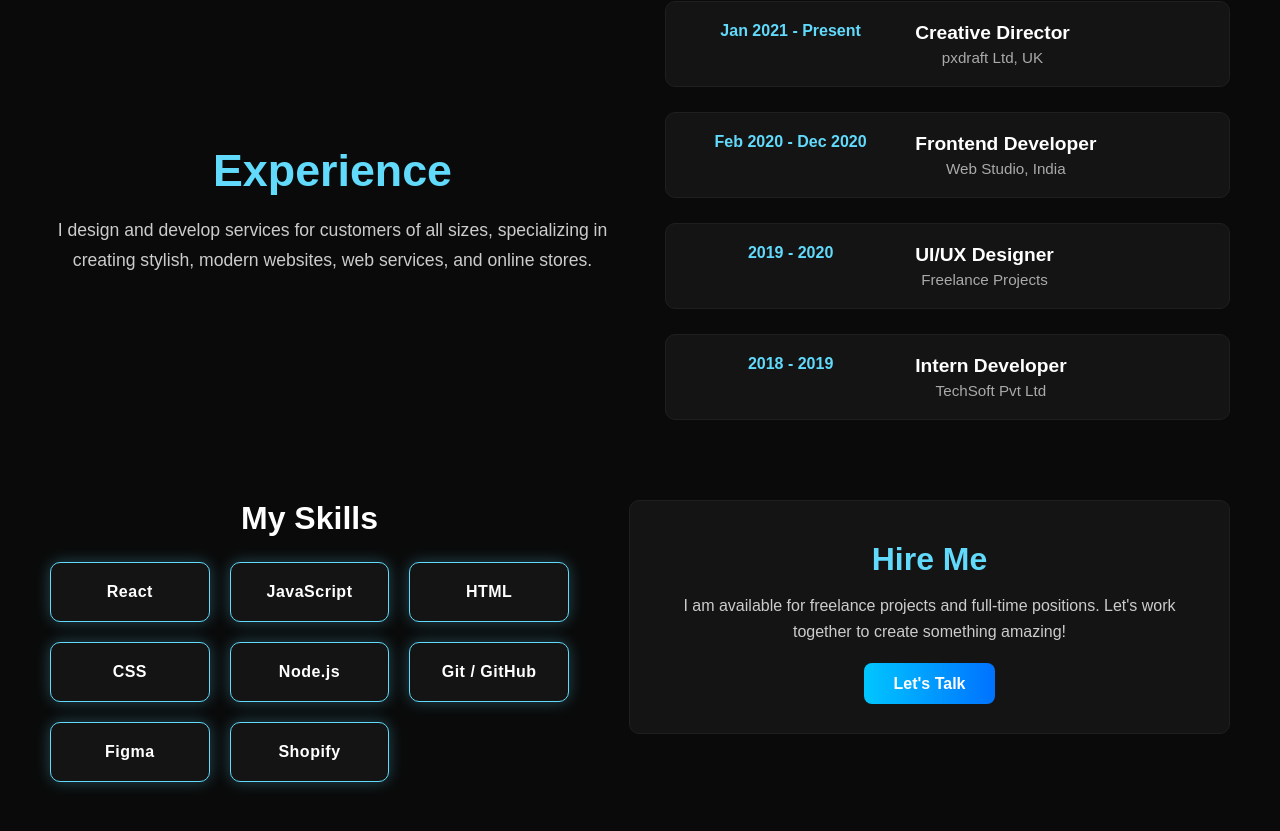
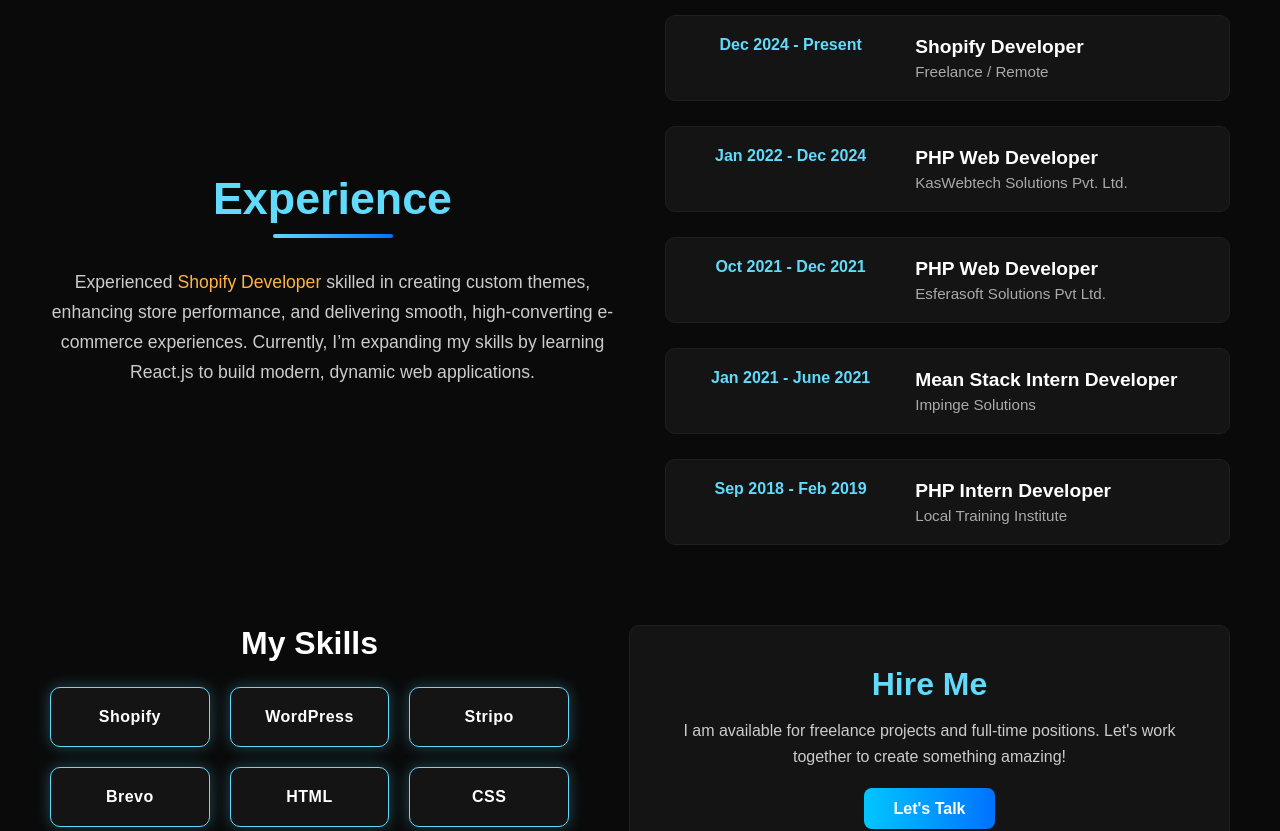
Before and after one commit to shriyachandel/portfolio, a React (Create React App) app: page / in a window 1280 px wide. Shown: the part 1349-2180 px from the top of the page. Built offline with nearby package versions, Linux system fonts and the light colour scheme.

Commit message:
updated skill section

```diff
--- a/src/components/Skills.js
+++ b/src/components/Skills.js
@@ -4,36 +4,53 @@
 const Skills = () => {
   const experiences = [
     {
-      year: "Jan 2021 - Present",
-      title: "Creative Director",
-      company: "pxdraft Ltd, UK",
+      year: "Dec 2024 - Present",
+      title: "Shopify Developer",
+      company: "Freelance / Remote ",
     },
     {
-      year: "Feb 2020 - Dec 2020",
-      title: "Frontend Developer",
-      company: "Web Studio, India",
+      year: "Jan 2022 - Dec 2024",
+      title: "PHP Web Developer",
+      company: "KasWebtech Solutions Pvt. Ltd.",
     },
     {
-      year: "2019 - 2020",
-      title: "UI/UX Designer",
-      company: "Freelance Projects",
+      year: "Oct 2021 - Dec 2021",
+      title: "PHP Web Developer",
+      company: "Esferasoft Solutions Pvt Ltd.",
     },
     {
-      year: "2018 - 2019",
-      title: "Intern Developer",
-      company: "TechSoft Pvt Ltd",
+      year: " Jan 2021 - June 2021",
+      title: "Mean Stack Intern Developer",
+      company: "Impinge Solutions",
+    },
+    {
+      year: "Sep 2018 - Feb 2019",
+      title: "PHP Intern Developer",
+      company: "Local Training Institute",
     },
   ];
 
   const skills = [
-    { name: "React" },
-    { name: "JavaScript" },
+// 🛍️ E-commerce & CMS
+    { name: "Shopify" },
+    { name: "WordPress" },
+    { name: "Stripo" },
+    { name: "Brevo" },
+
+    // 💻 Front-End
     { name: "HTML" },
     { name: "CSS" },
-    { name: "Node.js" },
+    { name: "JavaScript" },
+    { name: "jQuery" },
+    { name: "AJAX" },
+    { name: "React.js" },
+
+    // ⚙️ Back-End
+    { name: "PHP" },
+
+    // 🔧 Tools
     { name: "Git / GitHub" },
-    { name: "Figma" },
-    { name: "Shopify" },
+
   ];
 
   return (
@@ -49,9 +66,7 @@
             <span>Experience</span>
           </h2>
           <p>
-            I design and develop services for customers of all sizes,
-            specializing in creating stylish, modern websites, web services, and
-            online stores.
+            Experienced <span>Shopify Developer </span> skilled in creating custom themes, enhancing store performance, and delivering smooth, high-converting e-commerce experiences. Currently, I’m expanding my skills by learning React.js to build modern, dynamic web applications.
           </p>
         </div>
 
--- a/src/components/css/Skills.css
+++ b/src/components/css/Skills.css
@@ -34,6 +34,15 @@
   margin-bottom: 20px;
 }
 
+.skills-section h2:after {
+    background: linear-gradient(90deg,#61dafb,#0072ff);
+    border-radius: 2px;
+    content: "";
+    display: block;
+    height: 4px;
+    margin: 10px auto 30px;
+    width: 120px;
+}
 .skills-intro h2 span {
   color: #61dafb;
 }
@@ -78,11 +87,17 @@
 .exp-details h4 {
   font-size: 1.2rem;
   margin-bottom: 5px;
+  text-align: justify;
+}
+
+.skills-intro p span {
+    color: #ffb347;
 }
 
 .exp-details p {
   color: #aaa;
   font-size: 0.95rem;
+  text-align: justify;
 }
 
 /* BOTTOM SECTION */
```
